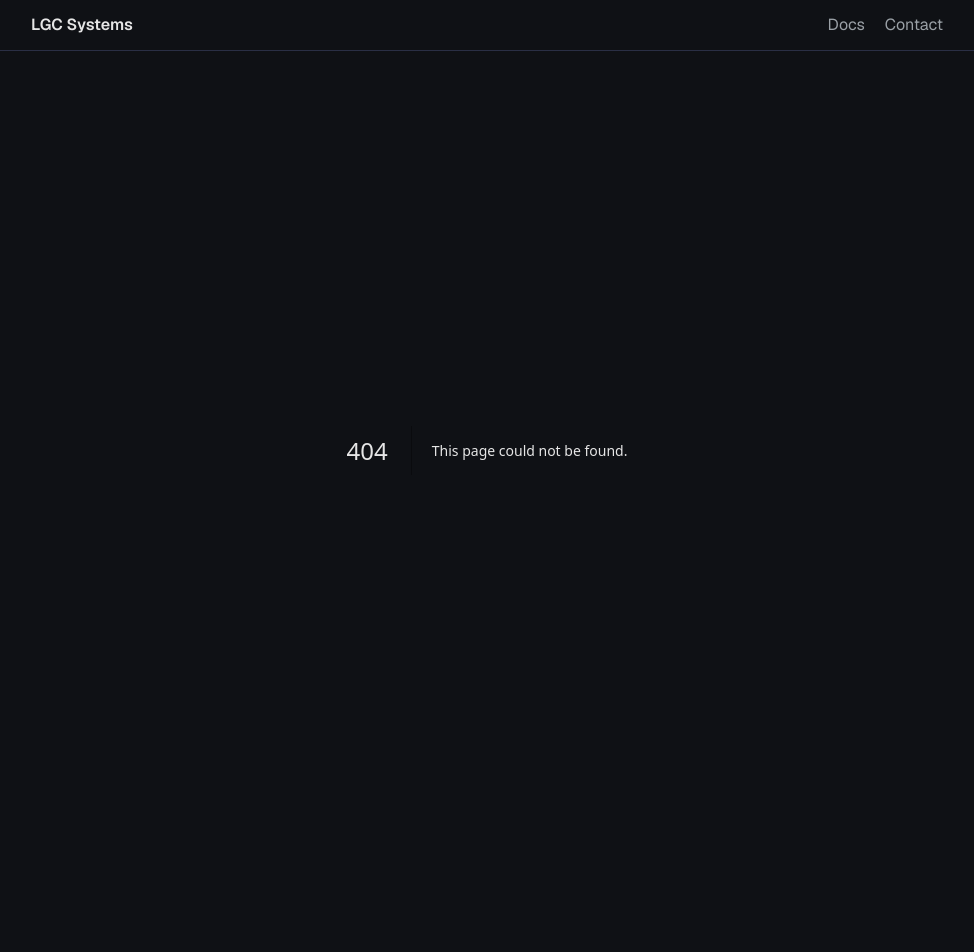
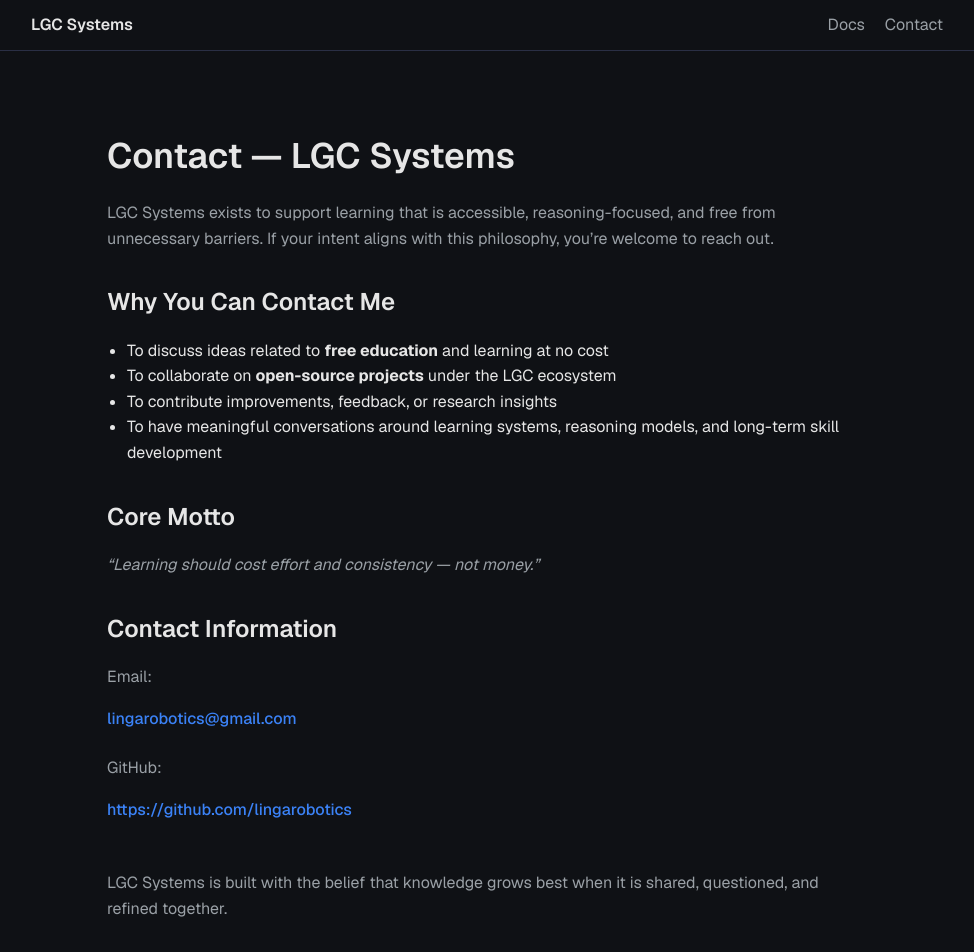
Before and after one commit to lingarobotics/lgcsystems, a Next.js app: page /contact in a window 1280 px wide. Before the commit this address had no page. Shown: the top 952 px of the page, without its empty margins (153-1127 px from the left). Before the commit the page ends 851 px from the top, so only its background shows below. Built offline with nearby package versions, Linux system fonts and the light colour scheme.

Commit message:
FEAT: add contact page for collaboration and outreach
Create the /contact route providing:
- Contact information
- Open-source collaboration intent
- Learning-at-no-cost mission context.

```diff
--- /dev/null
+++ b/src/app/contact/page.tsx
@@ -0,0 +1,96 @@
+export default function ContactPage() {
+  return (
+    <main
+      style={{
+        minHeight: "100vh",
+        display: "flex",
+        justifyContent: "center",
+        padding: "3rem 2rem",
+      }}
+    >
+      <section style={{ maxWidth: "760px", width: "100%" }}>
+        <h1 style={{ fontSize: "2.2rem", marginBottom: "1rem" }}>
+          Contact — LGC Systems
+        </h1>
+
+        <p style={{ marginBottom: "2rem" }}>
+          LGC Systems exists to support learning that is accessible,
+          reasoning-focused, and free from unnecessary barriers.
+          If your intent aligns with this philosophy, you’re welcome to
+          reach out.
+        </p>
+
+        {/* ---------- Why Contact ---------- */}
+        <h2 style={{ marginBottom: "0.75rem" }}>
+          Why You Can Contact Me
+        </h2>
+
+        <ul style={{ paddingLeft: "1.25rem", marginBottom: "2rem" }}>
+          <li>
+            To discuss ideas related to <strong>free education</strong> and
+            learning at no cost
+          </li>
+          <li>
+            To collaborate on <strong>open-source projects</strong> under
+            the LGC ecosystem
+          </li>
+          <li>
+            To contribute improvements, feedback, or research insights
+          </li>
+          <li>
+            To have meaningful conversations around learning systems,
+            reasoning models, and long-term skill development
+          </li>
+        </ul>
+
+        {/* ---------- Motto ---------- */}
+        <h2 style={{ marginBottom: "0.75rem" }}>
+          Core Motto
+        </h2>
+
+        <p style={{ marginBottom: "2rem", fontStyle: "italic" }}>
+          “Learning should cost effort and consistency — not money.”
+        </p>
+
+        {/* ---------- Contact Details ---------- */}
+        <h2 style={{ marginBottom: "0.75rem" }}>
+          Contact Information
+        </h2>
+
+        <p style={{ marginBottom: "0.5rem" }}>
+          Email:
+        </p>
+
+        <p style={{ marginBottom: "1.5rem" }}>
+          <a
+            href="mailto:lingarobotics@gmail.com"
+            style={{ color: "#3b82f6", fontWeight: 500 }}
+          >
+            lingarobotics@gmail.com
+          </a>
+        </p>
+
+        <p style={{ marginBottom: "0.5rem" }}>
+          GitHub:
+        </p>
+
+        <p>
+          <a
+            href="https://github.com/lingarobotics"
+            target="_blank"
+            rel="noopener noreferrer"
+            style={{ color: "#3b82f6", fontWeight: 500 }}
+          >
+            https://github.com/lingarobotics
+          </a>
+        </p>
+
+        {/* ---------- Closing ---------- */}
+        <p style={{ marginTop: "3rem", color: "#9aa0a6" }}>
+          LGC Systems is built with the belief that knowledge grows best
+          when it is shared, questioned, and refined together.
+        </p>
+      </section>
+    </main>
+  );
+}
```
